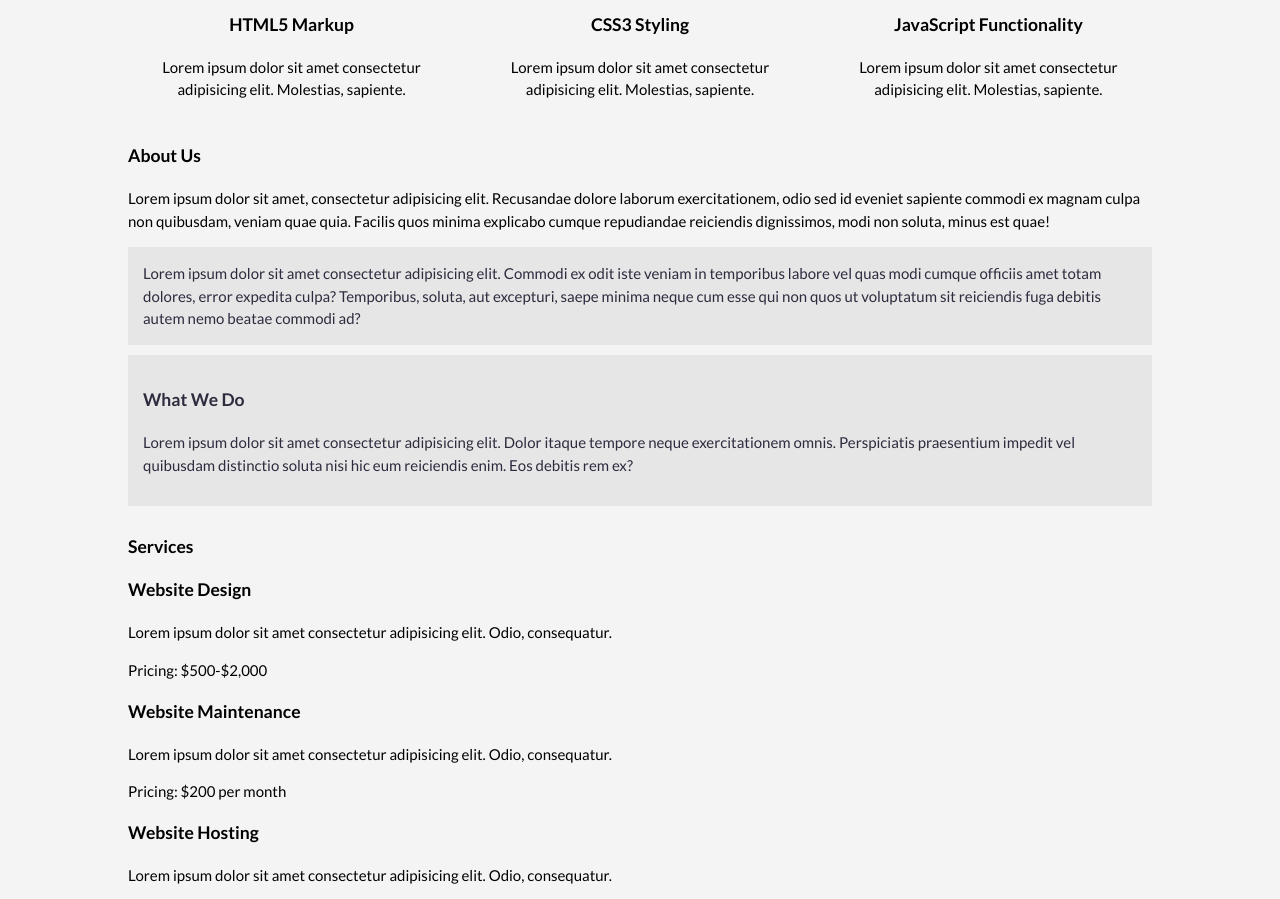
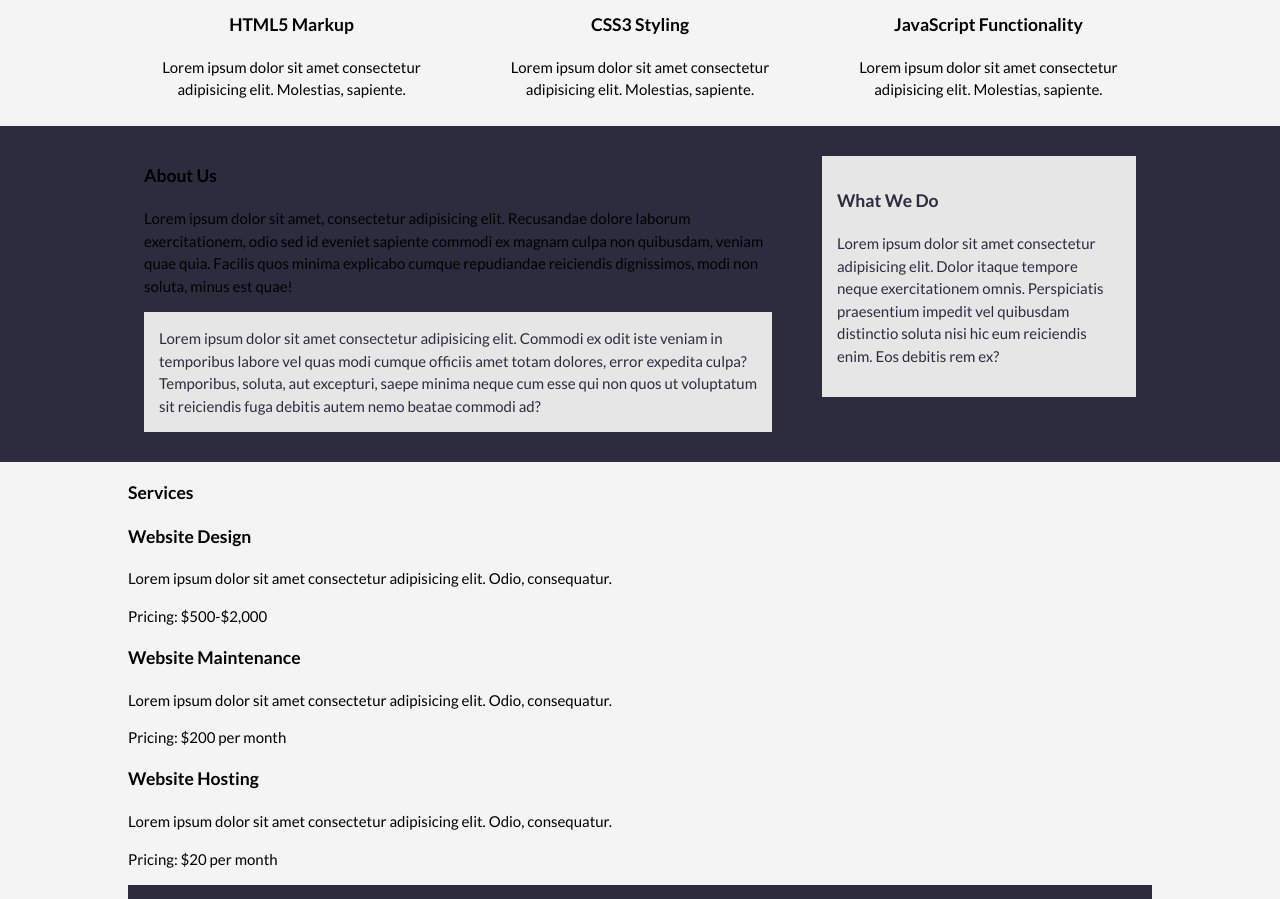
Before and after one commit to rennspigelmyer/FullWebpage, a plain HTML site: page index.html in a window 1280 px wide. Shown: the part 860-1759 px from the top of the page. Drawn offline with Linux system fonts and the light colour scheme.

Commit message:
Styled the About section.

```diff
--- a/style.css
+++ b/style.css
@@ -167,3 +167,16 @@ header a:hover {
 #boxes .box .fa-js {
     color: #f3df50;
 }
+
+
+/* About */
+#about {
+    background-color: #2d2b3e;
+    padding: 20px;
+}
+/* use below to get columns on landing page project. */
+#about .container {
+    display: grid;
+    grid-template-columns: 2fr 1fr;
+    grid-column-gap: 50px;
+}
```
